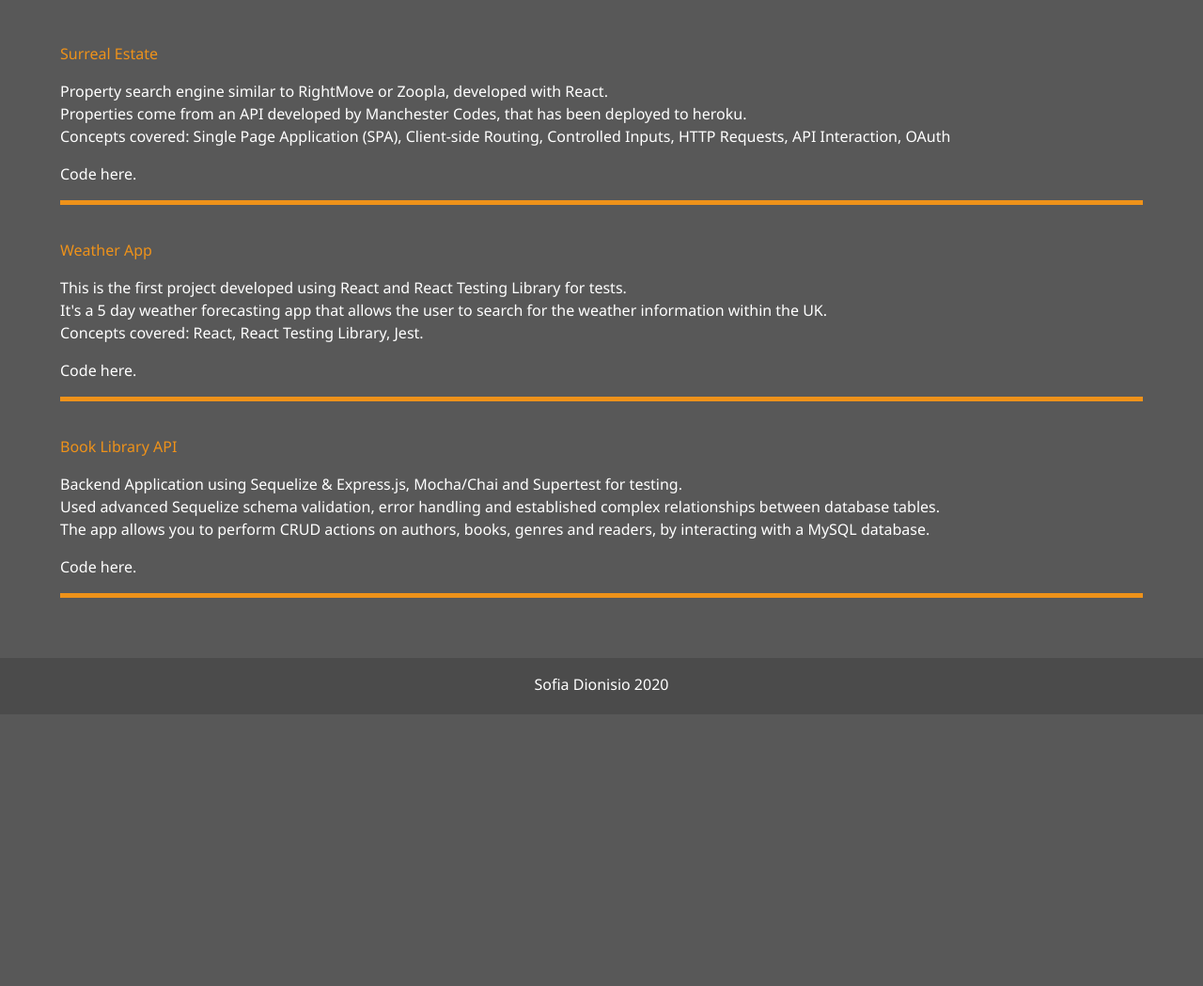
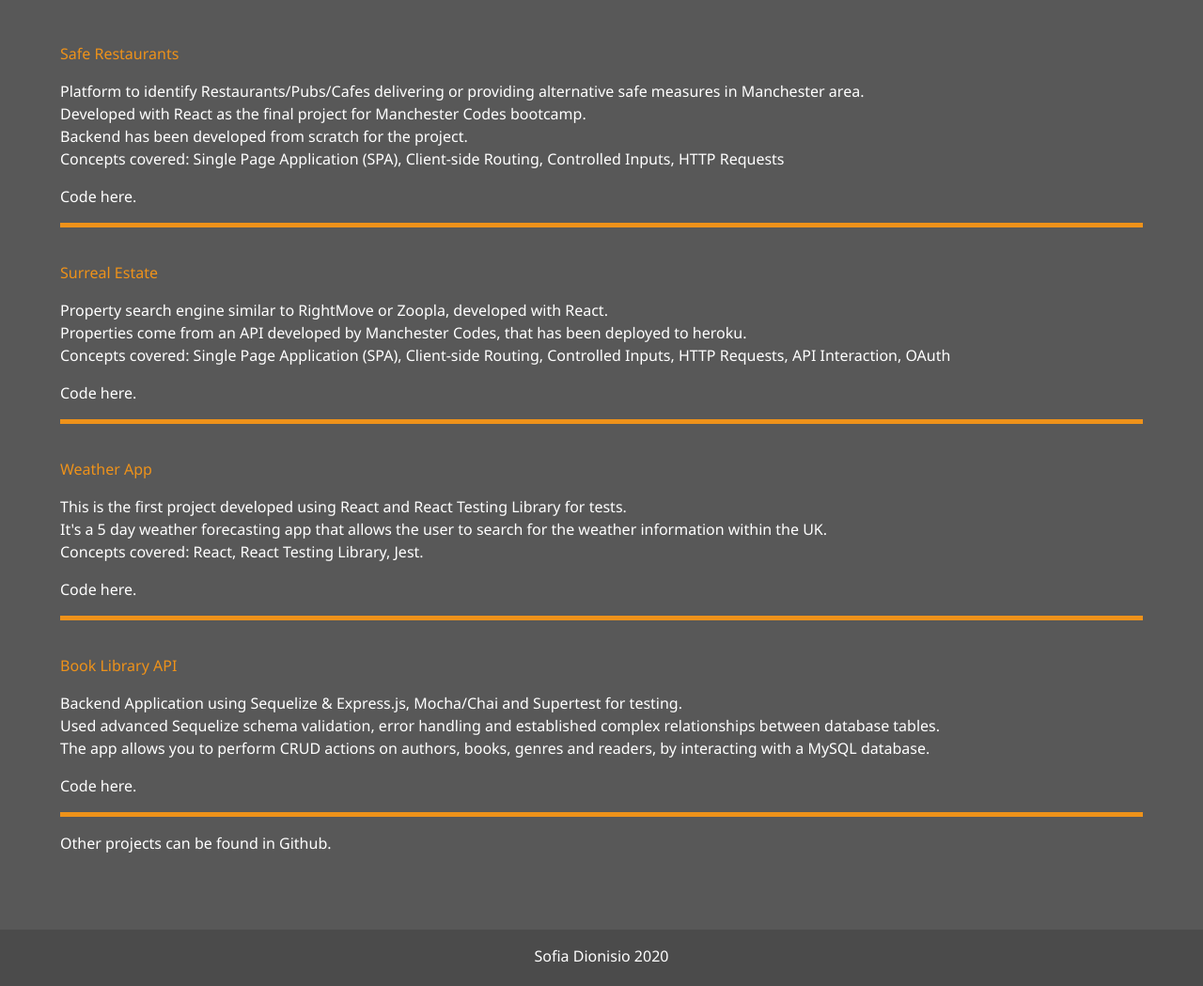
Before and after one commit to sofia1701/sofia-portfolio, a website: page dist/work.html in a window 1280 px wide. Shown: the part 205-1254 px from the top of the page at 94% size. Before the commit the page ends 965 px from the top, so only its background shows below. Drawn offline with Linux system fonts and the light colour scheme.

Commit message:
Modified about and work sections.

```diff
--- a/dist/work.html
+++ b/dist/work.html
@@ -24,24 +24,16 @@
         </div>
         <ul class="menu-nav">
           <li class="nav-item">
-            <a href="index.html" class="nav-link">
-              Home
-            </a>
+            <a href="index.html" class="nav-link"> Home </a>
           </li>
           <li class="nav-item">
-            <a href="about.html" class="nav-link">
-              About
-            </a>
+            <a href="about.html" class="nav-link"> About </a>
           </li>
           <li class="nav-item current">
-            <a href="work.html" class="nav-link">
-              Work
-            </a>
+            <a href="work.html" class="nav-link"> Work </a>
           </li>
           <li class="nav-item">
-            <a href="contact.html" class="nav-link">
-              Contact
-            </a>
+            <a href="contact.html" class="nav-link"> Contact </a>
           </li>
         </ul>
       </nav>
@@ -50,11 +42,31 @@
     <main id="work">
       <h1 class="lg-heading">My <span class="text-secondary">Work</span></h1>
 
-      <h2 class="sm-heading">
-        Check out some of my projects...
-      </h2>
+      <h2 class="sm-heading">Check out some of my projects...</h2>
 
       <div class="projects">
+        <div class="item">
+          <p class="text-secondary">Safe Restaurants</p>
+          <p class="item-description">
+            Platform to identify Restaurants/Pubs/Cafes delivering or providing
+            alternative safe measures in Manchester area. <br />
+            Developed with React as the final project for Manchester Codes
+            bootcamp.<br />
+            Backend has been developed from scratch for the project. <br />
+            Concepts covered: Single Page Application (SPA), Client-side
+            Routing, Controlled Inputs, HTTP Requests
+          </p>
+          <p>
+            Code
+            <a
+              class="text-link"
+              target="_blank"
+              href="https://github.com/sofia1701/covid19-safe-restaurants"
+              >here</a
+            >.
+          </p>
+        </div>
+
         <div class="item">
           <p class="text-secondary">Surreal Estate</p>
           <p class="item-description">
@@ -118,11 +130,19 @@
           </p>
         </div>
       </div>
+
+      <p class="sm-heading">
+        Other projects can be found in
+        <a
+          class="text-link"
+          target="_blank"
+          href="https://github.com/sofia1701"
+          >Github</a
+        >.
+      </p>
     </main>
 
-    <footer id="main-footer">
-      Sofia Dionisio 2020
-    </footer>
+    <footer id="main-footer">Sofia Dionisio 2020</footer>
 
     <script src="js/main.js"></script>
   </body>
```
Also changed, not shown: dist/about.html (+12 -21 lines).
